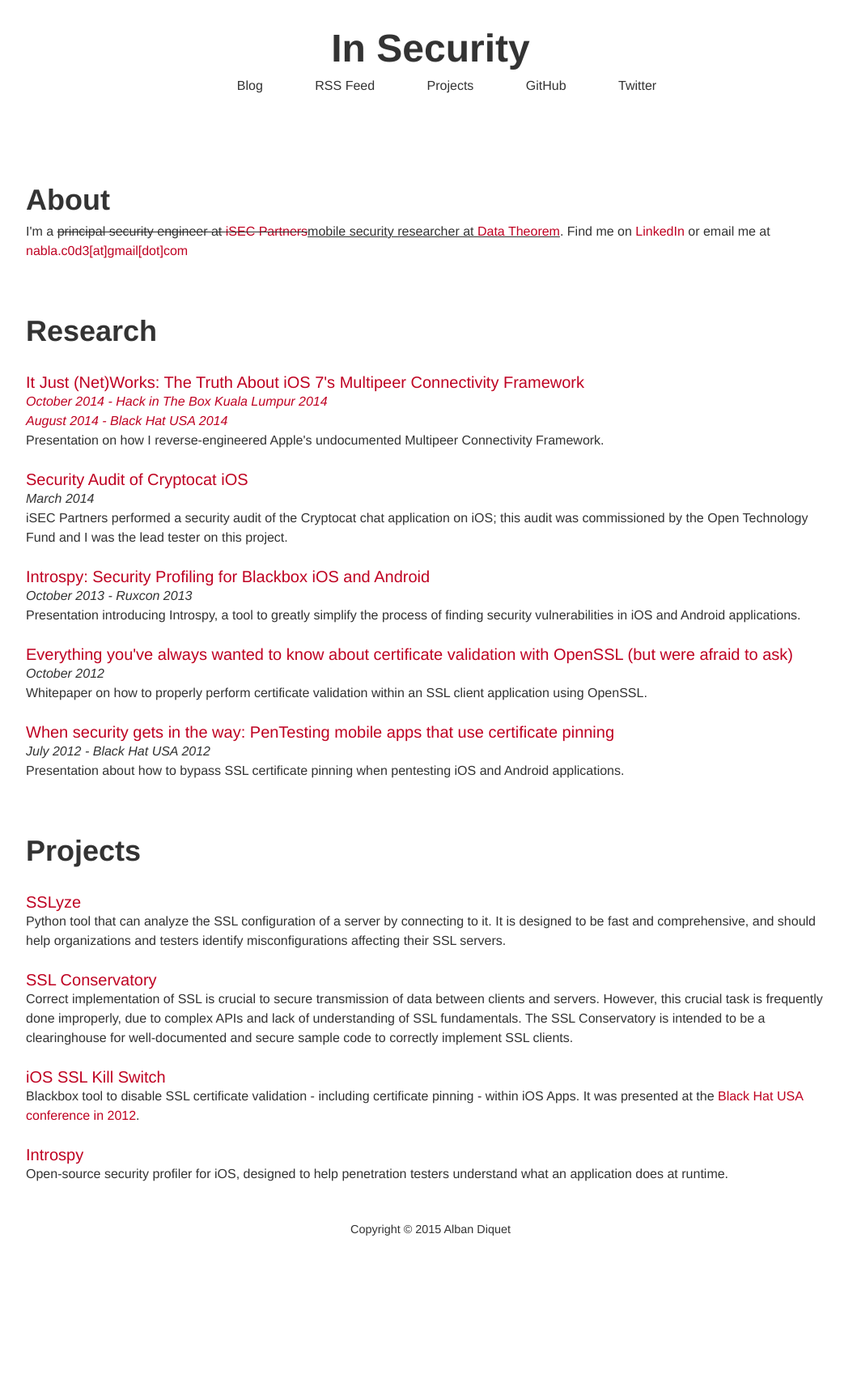
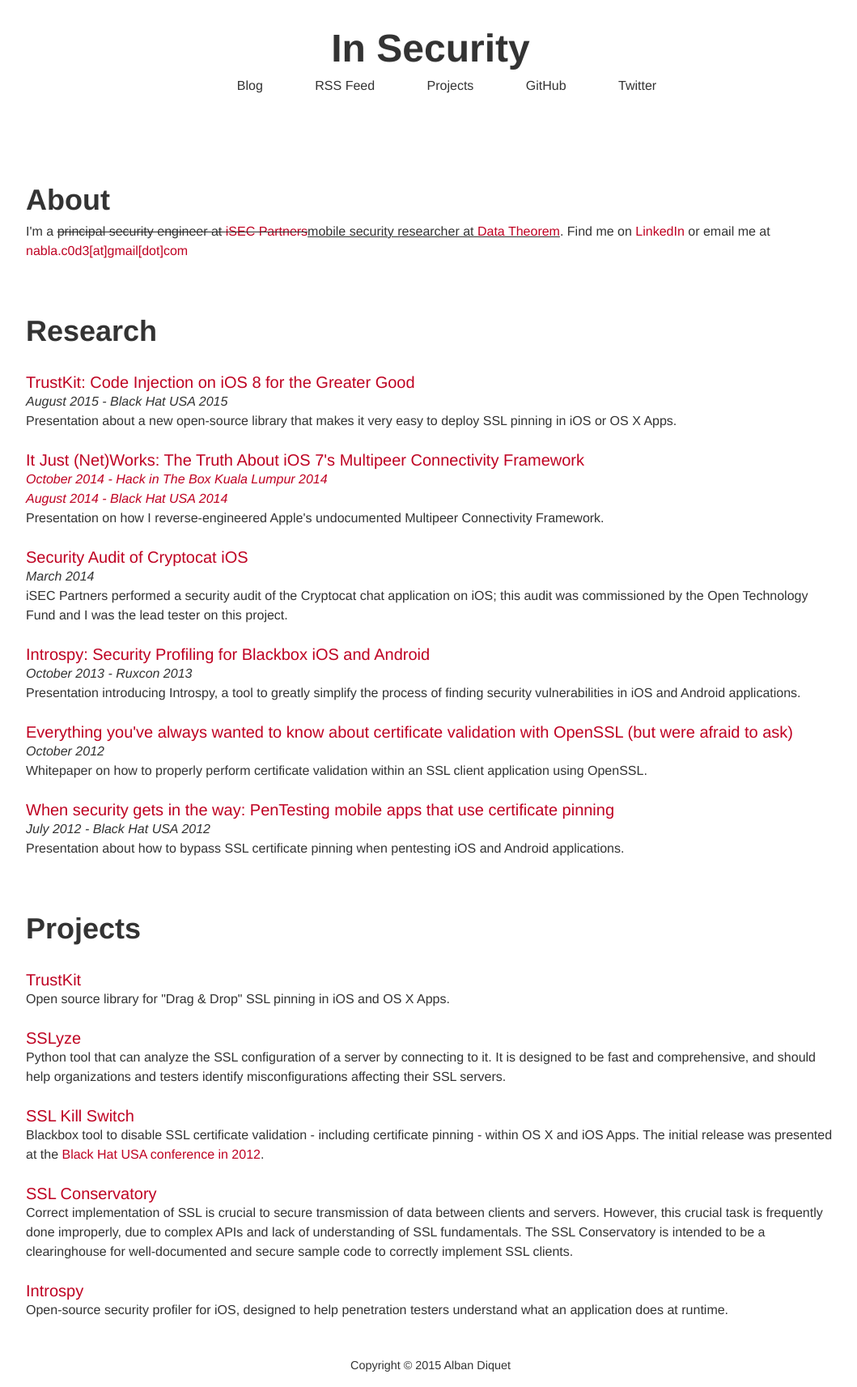
Before and after one commit to nabla-c0d3/nabla-c0d3.github.io, a Jekyll site: the page built from projects/index.html, in a window 1280 px wide. Shown: the whole page at 81% size, without its empty margins (108-1167 px from the left). Built offline with Jekyll 4.4.1, drawn with Linux system fonts in a browser that asks for light colours; nearby versions of some CDN libraries; before the commit the page ends 1545 px from its top, so only the background shows below that.

Commit message:
Update projet page

```diff
--- a/projects/index.html
+++ b/projects/index.html
@@ -10,6 +10,10 @@
 
 <article>
   <h1>Research</h1>
+
+  <h3><a href="https://www.blackhat.com/us-15/briefings.html#trustkit-code-injection-on-ios-8-for-the-greater-good">TrustKit: Code Injection on iOS 8 for the Greater Good</a></h3>
+  <p><i>August 2015 - Black Hat USA 2015</i></p>
+  <p>Presentation about a new open-source library that makes it very easy to deploy SSL pinning in iOS or OS X Apps.</p>
 
   <h3><a href="https://www.blackhat.com/us-14/briefings.html#it-just-networks-the-truth-about-ios-7s-multipeer-connectivity-framework">It Just (Net)Works: The Truth About iOS 7's Multipeer Connectivity Framework</a></h3>
   <p><a href="http://conference.hitb.org/hitbsecconf2014kul/speakers/alban-diquet/"><i>October 2014 - Hack in The Box Kuala Lumpur 2014</i></a></p>
@@ -32,12 +36,18 @@
 <article>
   <h1>Projects</h1>
 
+  <h3><a href="https://github.com/datatheorem/TrustKit">TrustKit</a></h3>
+  <p>Open source library for "Drag & Drop" SSL pinning in iOS and OS X Apps.</p>
+
   <h3><a href="https://github.com/nabla-c0d3/sslyze">SSLyze</a></h3>
   <p>Python tool that can analyze the SSL configuration of a server by connecting to it. It is designed to be fast and comprehensive, and should help organizations and testers identify misconfigurations affecting their SSL servers.</p>
+
+  <h3><a href="https://github.com/nabla-c0d3/ssl-kill-switch-2">SSL Kill Switch</a></h3>
+  <p>Blackbox tool to disable SSL certificate validation - including certificate pinning - within OS X and iOS Apps. The initial release was presented at the <a href="http://www.blackhat.com/usa/bh-us-12-briefings.html#Diquet">Black Hat USA conference in 2012</a>.</p>
+
   <h3><a href="https://github.com/nabla-c0d3/ssl-conservatory">SSL Conservatory</a></h3>
   <p>Correct implementation of SSL is crucial to secure transmission of data between clients and servers. However, this crucial task is frequently done improperly, due to complex APIs and lack of understanding of SSL fundamentals. The SSL Conservatory is intended to be a clearinghouse for well-documented and secure sample code to correctly implement SSL clients.</p>
-  <h3><a href="https://github.com/nabla-c0d3/ios-ssl-kill-switch">iOS SSL Kill Switch</a></h3>
-  <p>Blackbox tool to disable SSL certificate validation - including certificate pinning - within iOS Apps. It was presented at the <a href="http://www.blackhat.com/usa/bh-us-12-briefings.html#Diquet">Black Hat USA conference in 2012</a>.</p>
+
   <h3><a href="http://isecpartners.github.io/Introspy-iOS/">Introspy</a></h3>
   <p>Open-source security profiler for iOS, designed to help penetration testers understand what an application does at runtime.</p>
 </article>
```
